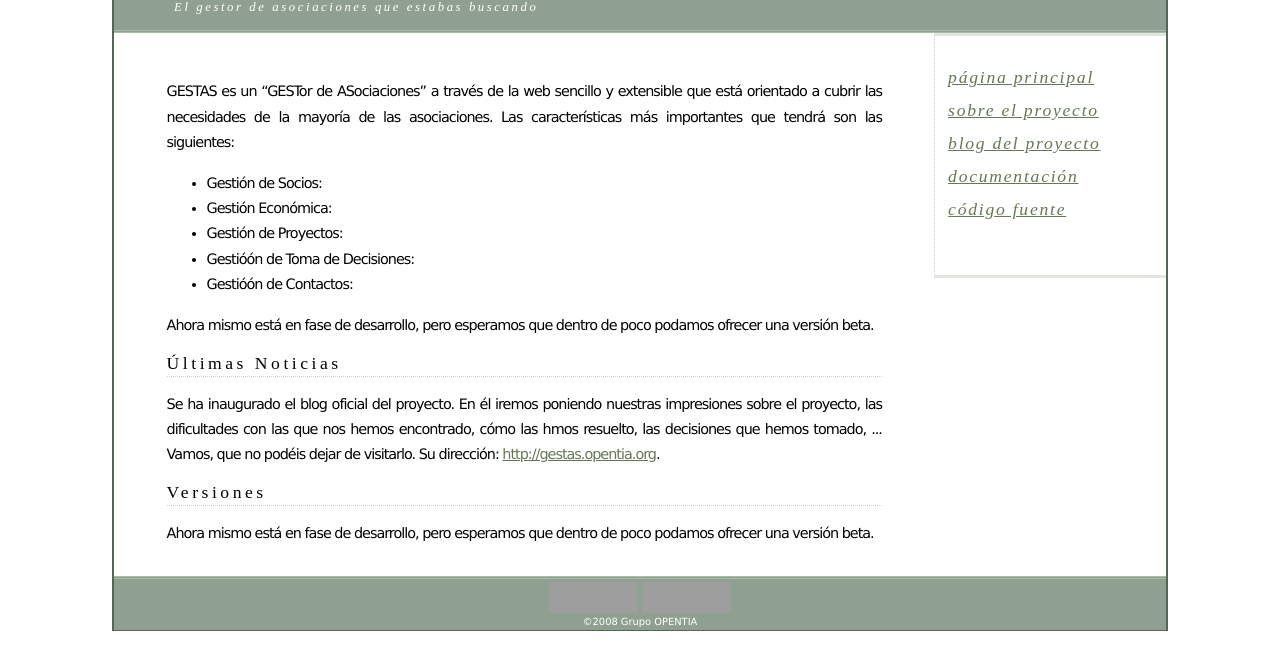
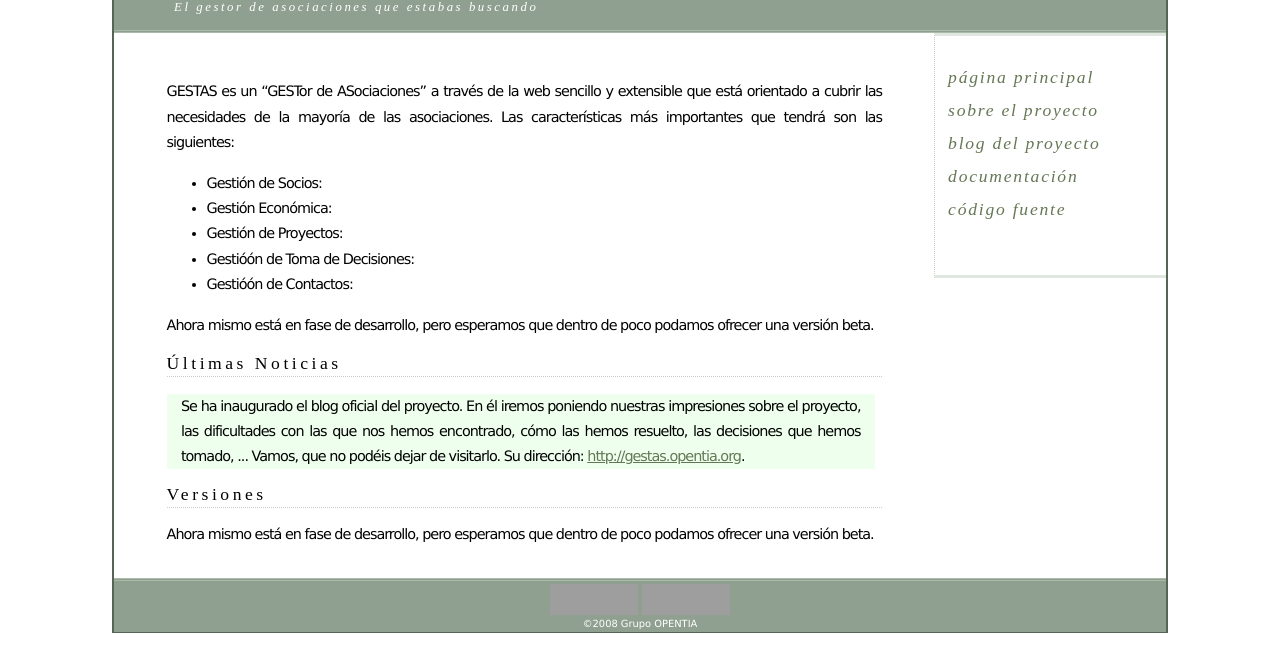
Before and after one commit to ritholution/gestas, a PHP site: page / in a window 1280 px wide. Shown: the part 110-782 px from the top of the page. Run offline with PHP 8.4, Linux system fonts and the light colour scheme; grey boxes are pictures that could not be loaded.

Commit message:
Se modifica el estilo del menu.
We modify the style of the menu.



git-svn-id: https://forja.rediris.es/svn/cusl3-gestas@5 2372d6f8-6d2f-4ec9-b04b-a1baae8a2925

```diff
--- a/trunk/web/index.html
+++ b/trunk/web/index.html
@@ -40,10 +40,10 @@ siguientes:
   dentro de poco podamos ofrecer una versi&#243;n beta.</p>
 
 <h2>&#218;ltimas Noticias</h2>
-<p>
+<p id="new">
   Se ha inaugurado el blog oficial del proyecto. En &#233;l iremos
   poniendo nuestras impresiones sobre el proyecto, las dificultades
-  con las que nos hemos encontrado, c&#243;mo las hmos resuelto, las
+  con las que nos hemos encontrado, c&#243;mo las hemos resuelto, las
   decisiones que hemos tomado, ... Vamos, que no podéis dejar de
   visitarlo. Su
   dirección: <a href="http://gestas.opentia.org">http://gestas.opentia.org</a>.
--- a/trunk/web/style.css
+++ b/trunk/web/style.css
@@ -114,6 +114,17 @@ ul.post-meta span.post-meta-key {
 	width: 68%;
 }
 
+#new {
+	padding-right: 2%;
+        padding-left: 2%;
+	margin-top: 1em;
+	margin-bottom: 1em;
+	text-align: justify;
+	float: left;
+	width: 95%;
+	background-color: #EFE;
+}
+
 #description {
 	background: #90a090;
 	font: italic normal 80% 'Times New Roman', Times, serif;
@@ -183,35 +194,15 @@ ul.post-meta span.post-meta-key {
 	padding-bottom: 2px; /*border-bottom: dotted 1px #ccc;*/
 }
 
-#menu ul ul {
-	font-variant: normal;
-	font-weight: normal;
-	line-height: 100%;
-	list-style-type: none;
-	margin: 0;
-	padding: 0;
-	text-align: left;
-}
-
-#menu ul ul li {
-	border: 0;
-	font: normal normal 12px/115% 'Lucida Grande', 'Lucida Sans Unicode', Verdana, sans-serif;
-	letter-spacing: 0;
-	margin-top: 0;
-	padding: 0;
-	padding-left: 12px;
-}
-
-#menu ul ul li a {
-	color: #000;
+#menu ul li a {
 	text-decoration: none;
 }
 
-#menu ul ul li a:hover {
+#menu ul li a:hover {
 	border-bottom: 1px solid #809080;
 }
 
-#menu ul ul ul.children {
+#menu ul ul.children {
 	font-size: 142%;
 	padding-left: 4px;
 }
```
